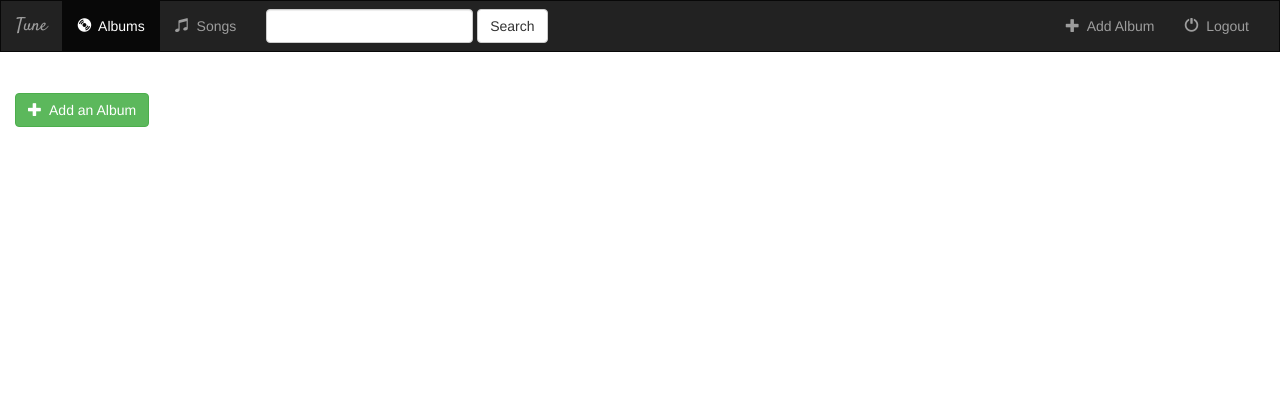
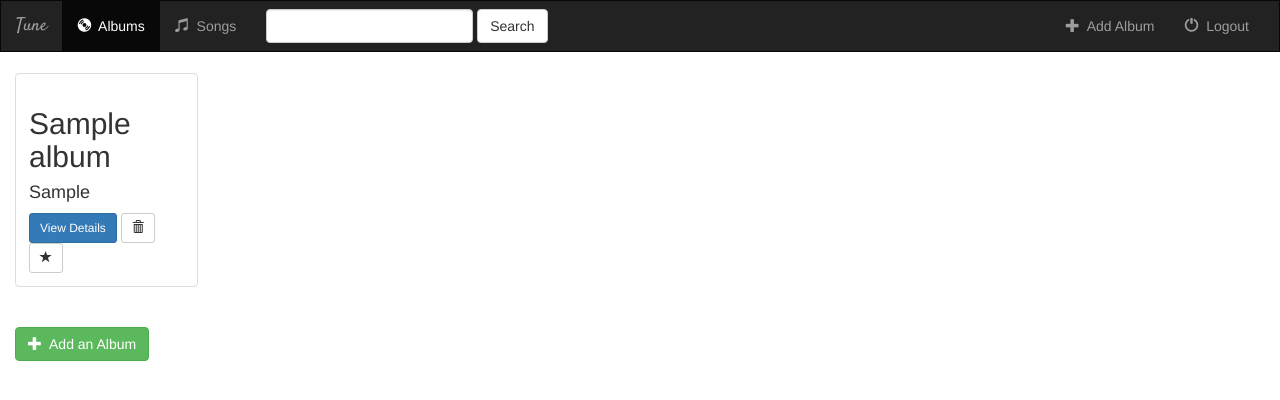
Before and after one commit to theyashshahs/Tune, a Django app: page / in a window 1280 px wide. Shown: the top 400 px of the page. Run offline with Django 3.2, Linux system fonts and the light colour scheme; tables that the repository leaves empty hold one stand-in row (values such as "Sample post"); some libraries are stand-ins or nearby versions.

Commit message:
:bug: fixed for static files

```diff
--- a/templates/WebTune/index.html
+++ b/templates/WebTune/index.html
@@ -4,17 +4,18 @@
 {% block body %}
 <div class="albums-container container-fluid">
 
-    <!-- Albums -->
     <div class="row">
         <div class="col-sm-12">
 {#            <h3>{{ user.username }}'s Albums</h3>#}
         </div>
-        {% if albums %}
-            {% for album in albums %}
+{#        {% if albums %}#}
+            {% for album in all_albums %}
                 <div class="col-sm-4 col-lg-2">
                     <div class="thumbnail">
                         <a href="{% url 'WebTune:detail' album.id %}">
+                            {% if album.image %}
                             <img src="{{ album.album_logo.url }}" class="img-responsive" alt="logo" />
+                            {% endif %}
                         </a>
                         <div class="caption">
                             <h2>{{ album.album_title }}</h2>
@@ -33,7 +34,7 @@
                             </form>
 
                             <!-- Favorite Album -->
-                            <a href="{% url 'WebTune:favorite_album' album.id %}" class="btn btn-default btn-sm btn-favorite" role="button">
+                            <a href="#" class="btn btn-default btn-sm btn-favorite" role="button">
                                 <span class="glyphicon glyphicon-star {% if album.is_favorite %}active{% endif %}"></span>
                             </a>
 
@@ -43,7 +44,7 @@
                 {% cycle '' '' '' '' '' '<div class="clearfix visible-lg"></div>' %}
             {% endfor %}
 
-        {% else %}
+{#        {% else %}#}
             <div class="col-sm-12">
                 <br>
                 <a href="#">
@@ -52,7 +53,7 @@
                     </button>
                 </a>
             </div>
-        {% endif %}
+{#        {% endif %}#}
     </div>
 
     <!-- If user searches and there are songs -->
@@ -80,7 +81,7 @@
                                         <td>{{ song.song_title }}</td>
                                         <td>{{ song.album.artist }}</td>
                                         <td>
-                                            <a target="_blank" href="{{ song.audio_file.url }}">
+{#                                            <a target="_blank" href="{{ song.audio_file.url }}">#}
                                                 <button type="button" class="btn btn-success btn-xs">
                                                     <span class="glyphicon glyphicon-play"></span>&nbsp; Play
                                                 </button>
```
